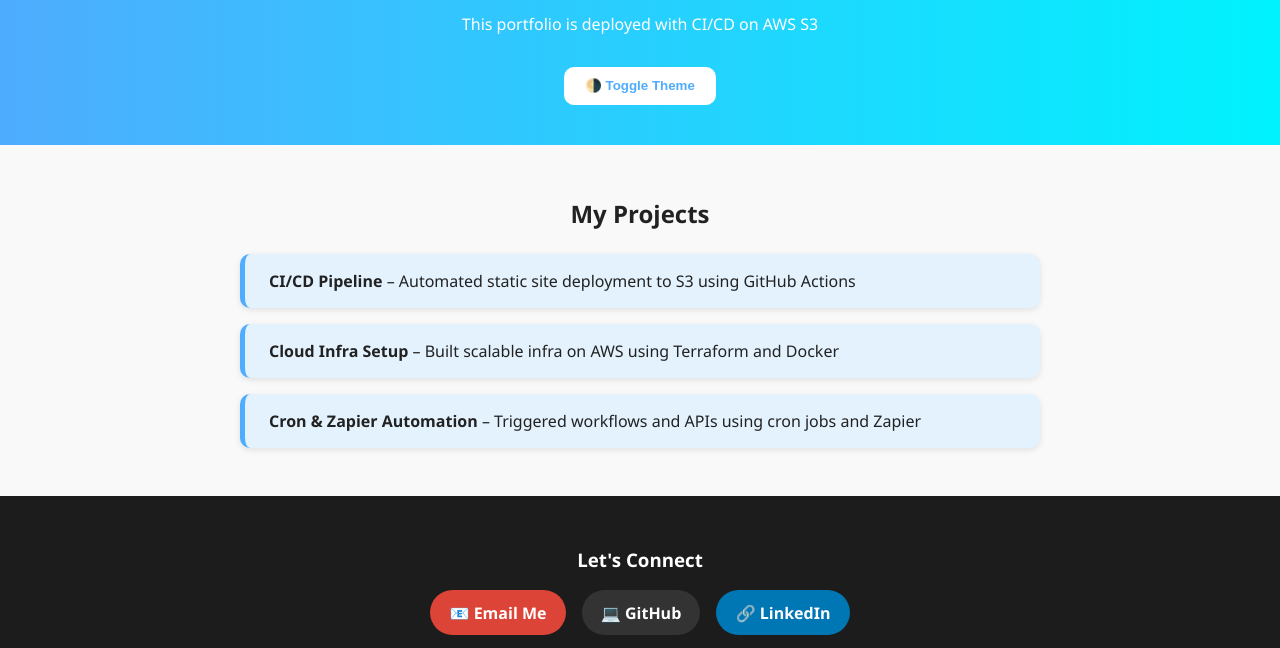
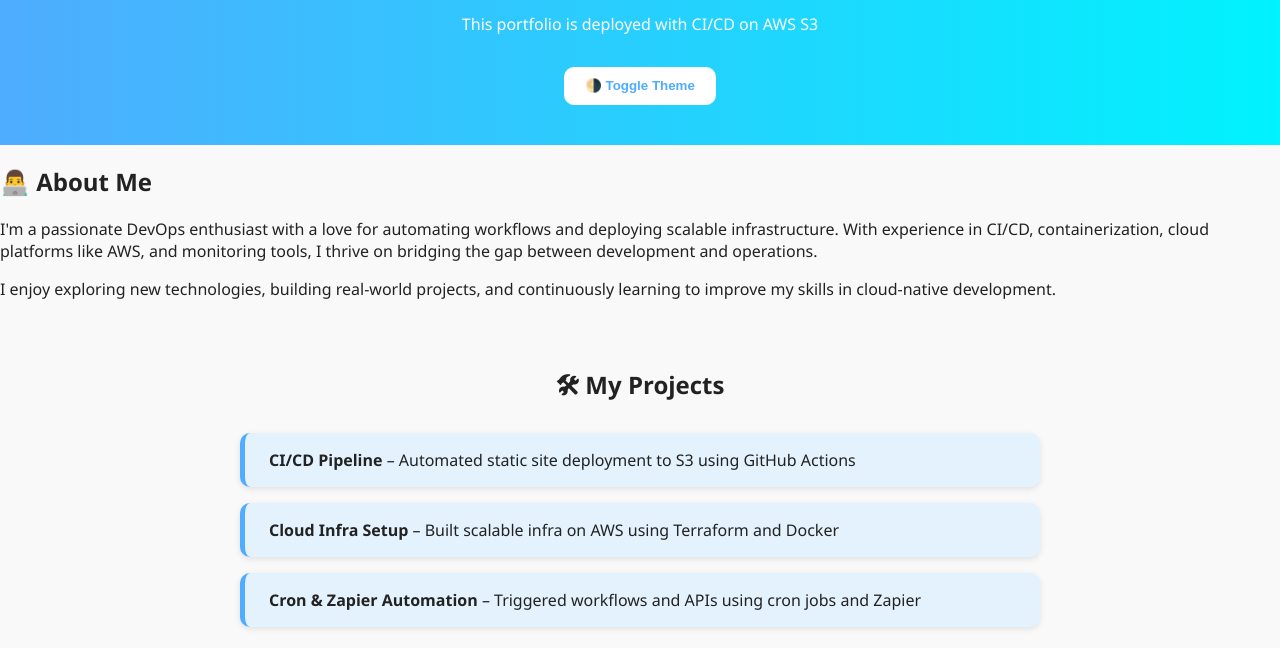
Before and after one commit to Aditya74773/AWS-repo, a plain HTML site: page Dummy-portfolio-code/index.html in a window 1280 px wide. Shown: the part 151-799 px from the top of the page. Drawn offline with Linux system fonts and the light colour scheme; a script that the page names is missing.

Commit message:
Update index.html

```diff
--- a/Dummy-portfolio-code/index.html
+++ b/Dummy-portfolio-code/index.html
@@ -14,8 +14,19 @@
     <button onclick="toggleMode()" class="toggle-btn">🌗 Toggle Theme</button>
   </header>
 
+  <section class="about">
+    <h2>👨‍💻 About Me</h2>
+    <p>
+      I'm a passionate DevOps enthusiast with a love for automating workflows and deploying scalable infrastructure.
+      With experience in CI/CD, containerization, cloud platforms like AWS, and monitoring tools, I thrive on bridging the gap between development and operations.
+    </p>
+    <p>
+      I enjoy exploring new technologies, building real-world projects, and continuously learning to improve my skills in cloud-native development.
+    </p>
+  </section>
+
   <section class="projects">
-    <h2>My Projects</h2>
+    <h2>🛠 My Projects</h2>
     <ul>
       <li><strong>CI/CD Pipeline</strong> – Automated static site deployment to S3 using GitHub Actions</li>
       <li><strong>Cloud Infra Setup</strong> – Built scalable infra on AWS using Terraform and Docker</li>
```
